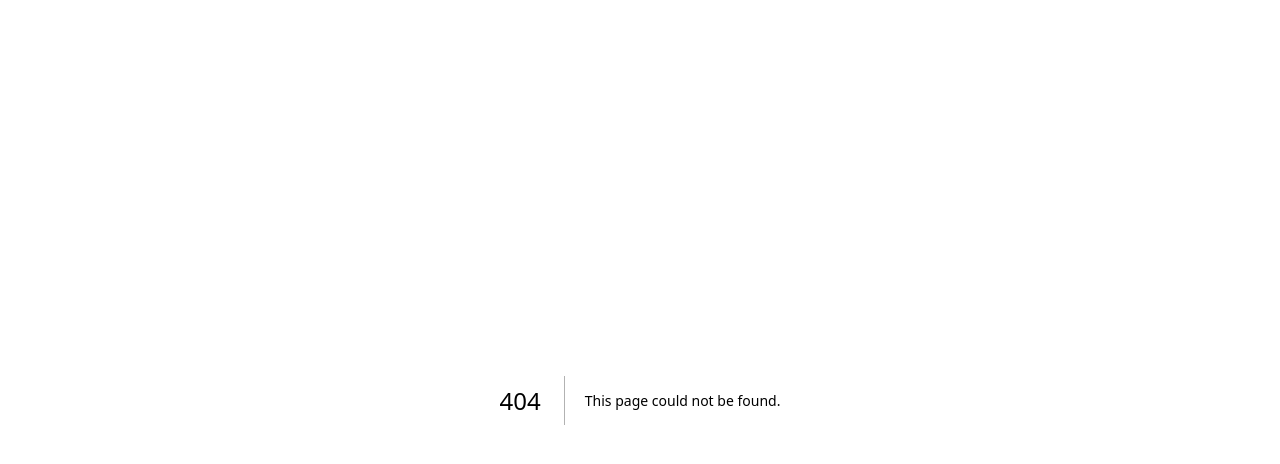
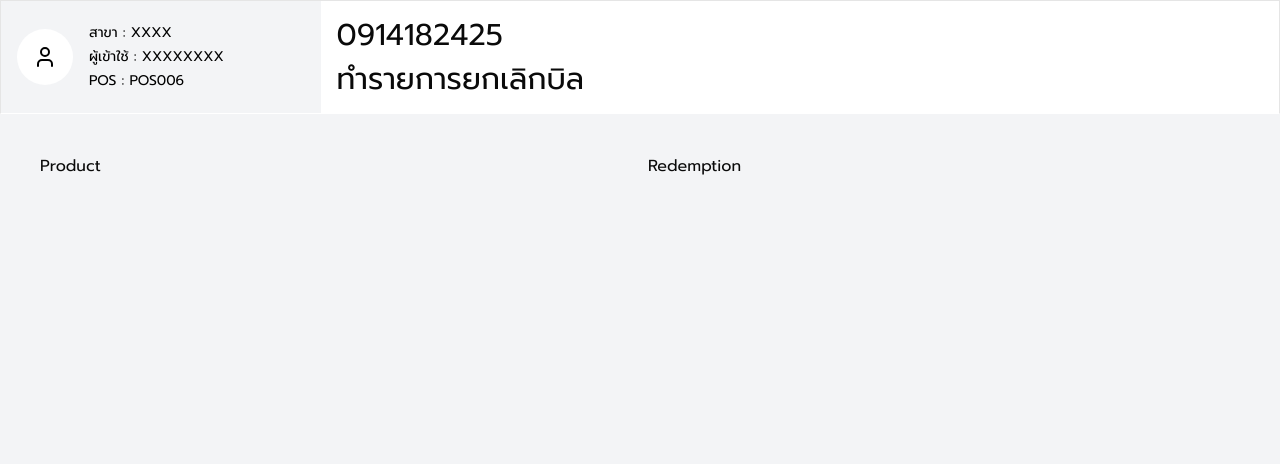
Before and after one commit to ibankky/pos-next-demo, a Next.js app: page /redemption in a window 1280 px wide. Before the commit this address had no page. Shown: the top 464 px of the page. Built offline with nearby package versions, Linux system fonts and the light colour scheme.

Commit message:
add redeem layout

```diff
--- /dev/null
+++ b/src/app/(void)/redemption/page.jsx
@@ -0,0 +1,22 @@
+"use client";
+
+import { useEffect, useState } from "react";
+import dayjs from "dayjs";
+import Swal from "sweetalert2";
+
+export default function ProductPage() {
+    const [loading, setLoading] = useState(true);
+
+    return (
+        <div className="p-6 flex flex-col gap-4">
+          <div className="flex w-full gap-4">
+            <div className="w-1/2">
+            Product
+            </div>
+            <div className="w-1/2">
+            Redemption
+            </div>
+          </div>
+        </div>
+    )
+}
--- a/src/components/Member.jsx
+++ b/src/components/Member.jsx
@@ -24,9 +24,9 @@ export default function MemberSidebar() {
   const [isInputPhone , setIsInputPhone] = useState(false)
   const router = useRouter();
 
-  const checkCardTelephone = async () => {
+  const checkCardTelephone = async (phone) => {
     try {
-      const res = await fetch(`/api/card/tel/${member.phone}`);
+      const res = await fetch(`/api/card/tel/${phone}`);
       if (res.status !== 200) {
         Swal.fire({
           icon: "warning",
@@ -221,6 +221,11 @@ export default function MemberSidebar() {
       <PhoneInputPopup
         open={isInputPhone}
         onClose={() => setIsInputPhone(false)}
+        onSubmit={(phone) => {
+
+          console.log("ได้เบอร์:", phone);
+          checkCardTelephone(phone);
+        }}
       />
     </div>
   );
--- a/src/components/PhoneInpuPopup.jsx
+++ b/src/components/PhoneInpuPopup.jsx
@@ -5,8 +5,8 @@ import { Dialog, DialogContent, DialogTitle , DialogHeader } from "@/components/
 import { Button } from "@/components/ui/button";
 import { Delete } from "lucide-react";
 
-export default function PhoneInputModal({ open, onClose,}) {
-  const [phone, setPhone] = useState("0");
+export default function PhoneInputModal({ open, onClose, onSubmit}) {
+  const [phone, setPhone] = useState("");
 
   const handleKeyPress = (num) => {
     if (phone.length >= 10) return;
@@ -17,13 +17,22 @@ export default function PhoneInputModal({ open, onClose,}) {
     setPhone((prev) => (prev.length <= 1 ? "0" : prev.slice(0, -1)));
   };
 
+  const handleSubmit = () => {
+    if (phone.length === 10) {
+      onSubmit(phone);
+      setPhone("")        // ส่งค่าออก
+      onClose();              // ปิด modal
+    }
+  };
+
   return (
     <Dialog open={open} onOpenChange={onClose}>
       <DialogHeader>
           <DialogTitle></DialogTitle>
         </DialogHeader>
       <DialogContent className="bg-gray-100 p-10 max-w-sm w-full rounded-xl">
-        <div className="text-center text-3xl font-semibold border-2 border-purple-500 rounded-xl py-2 text-purple-600 mb-4">
+        <div className="text-center text-3xl font-semibold border-2 border-purple-500 rounded-xl py-2 text-purple-600 mb-4 min-h-[50px]"
+       >
           {phone}
         </div>
         <div className="grid grid-cols-3 gap-2 ">
@@ -56,6 +65,7 @@ export default function PhoneInputModal({ open, onClose,}) {
             className="col-span-3 row-span-4 bg-purple-600 text-white text-md py-6"
             onClick={() => {
               console.log("เบอร์โทร:", phone);
+              handleSubmit();
               // ใส่ logic เช่น set เบอร์เข้า state หรือปิด modal
             }}
           >
```
